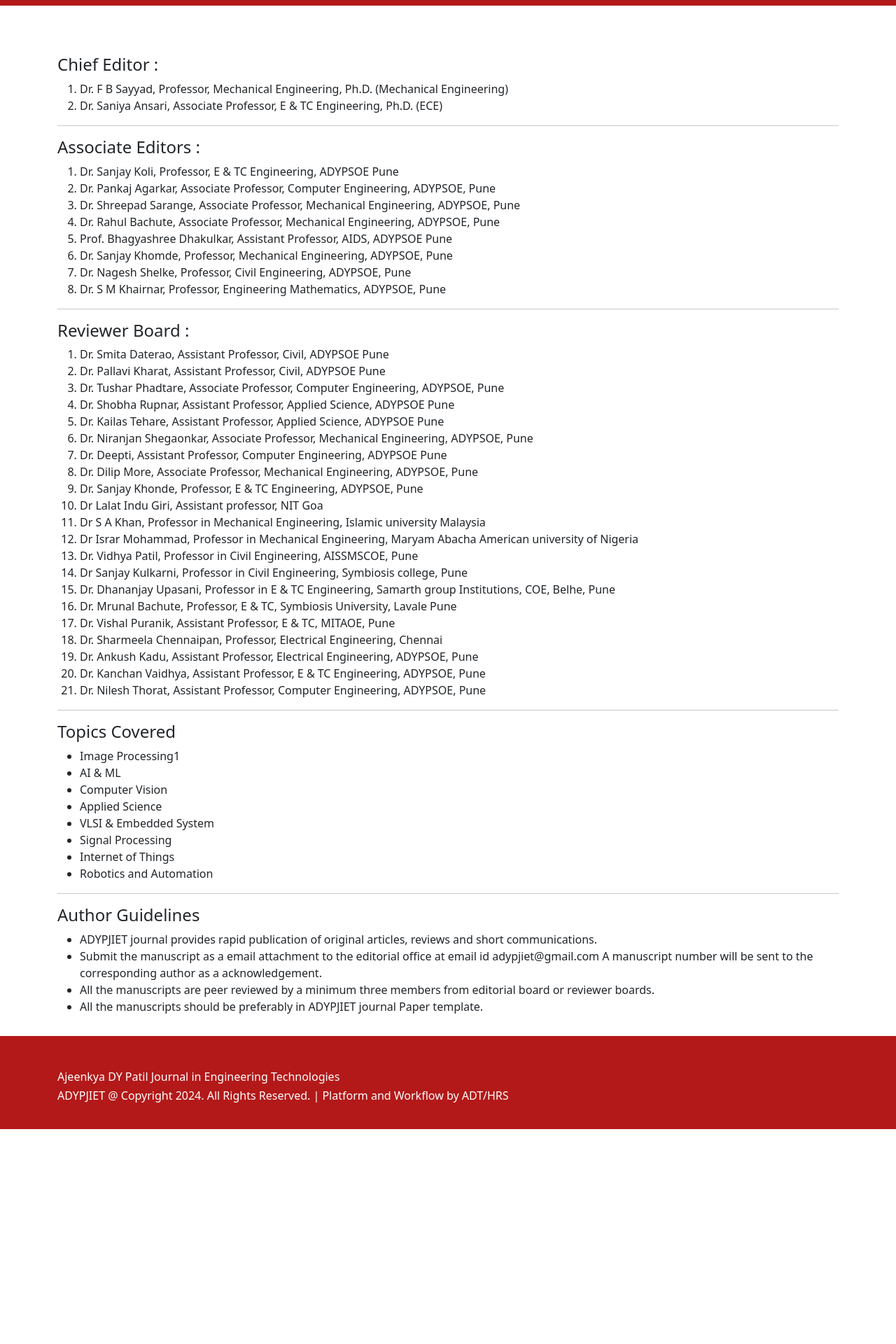
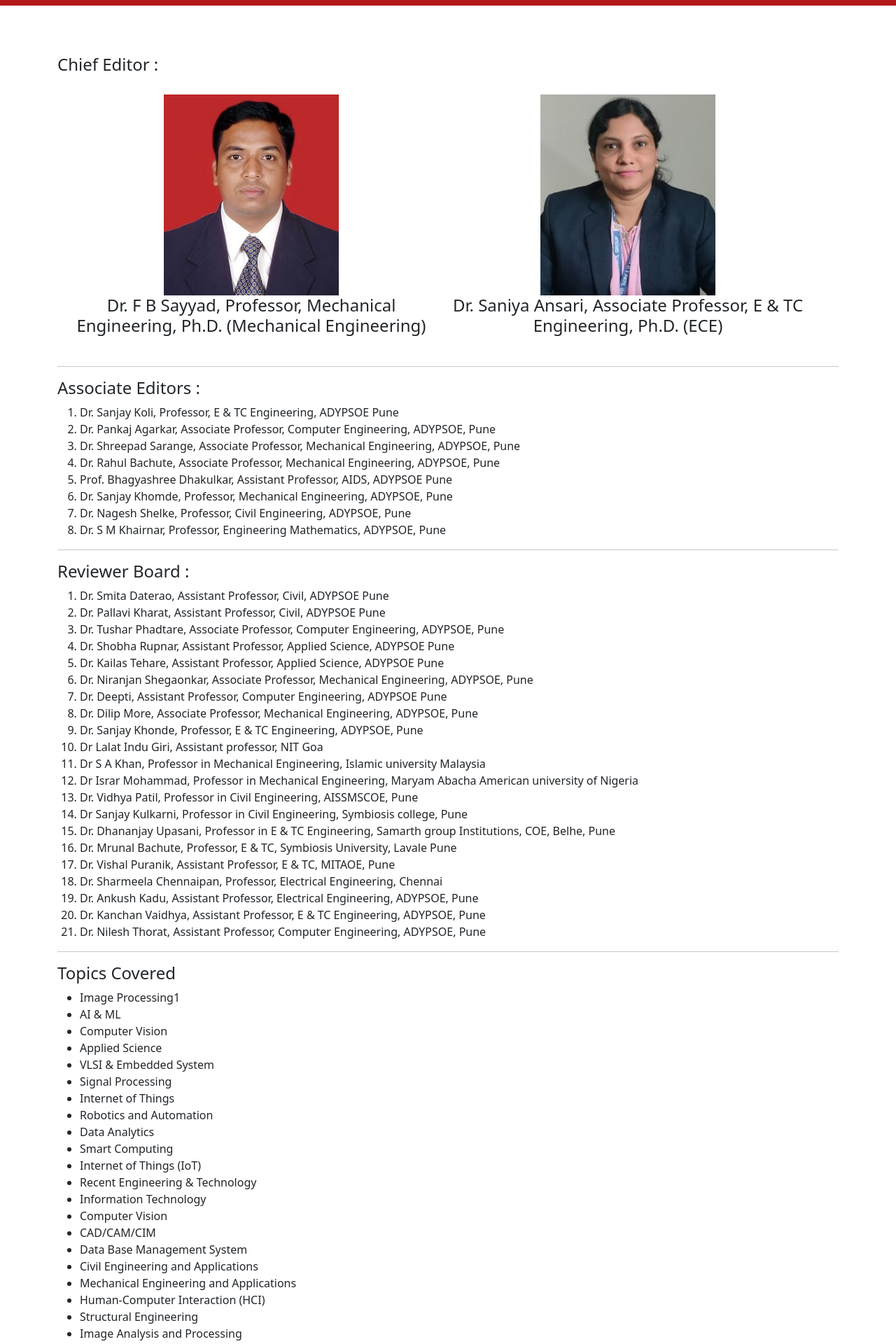
Before and after one commit to harshv06/ADYPU_JOURNAL_FRONTEND, a React (Vite) app: page /editorial in a window 1280 px wide. Shown: the part 220-2140 px from the top of the page at 70% size. Before the commit the page ends 1833 px from the top, so only its background shows below. Built offline with nearby package versions, Linux system fonts and the light colour scheme.

Commit message:
editor images

```diff
--- /dev/null
+++ b/src/components/Editorial.css
@@ -0,0 +1,12 @@
+.editor-image {
+    width: 250px;
+    height: 287px;
+    object-fit: cover;
+    align-items: center;
+}
+
+.main-editor{
+    align-items: center;
+    text-align: center;
+    padding: 20px;
+}
--- a/src/components/Editorial.jsx
+++ b/src/components/Editorial.jsx
@@ -1,6 +1,7 @@
 import React from "react";
 // import {StyleSheet} from 'react'
 import Navbar from "./navbar";
+import "./Editorial.css"
 import Footer from "./Footer";
 
 const Editorial = () => {
@@ -15,7 +16,25 @@
         }}
       >
         <h4>Chief Editor :</h4>
-        <ol>
+        <div className="container row main-editor">
+          <div className="col-md-6">
+            <img
+              className="editor-image"
+              src="src\Images\principal.jpg"
+              alt=""
+            />
+            <h4>Dr. F B Sayyad, Professor, Mechanical Engineering, Ph.D. (Mechanical
+              Engineering)</h4>
+          </div>
+          <div className="col-md-6">
+            <img src="src\Images\sa.jpg" alt=""
+              className="editor-image"
+              />
+            <h4>Dr. Saniya Ansari, Associate Professor, E & TC Engineering, Ph.D.
+              (ECE)</h4>
+          </div>
+        </div>
+        {/* <ol>
           <li>
             Dr. F B Sayyad, Professor, Mechanical Engineering, Ph.D. (Mechanical
             Engineering)
@@ -25,7 +44,7 @@
             Dr. Saniya Ansari, Associate Professor, E & TC Engineering, Ph.D.
             (ECE)
           </li>
-        </ol>
+        </ol> */}
         <hr />
         <h4>Associate Editors :</h4>
         <ol>
@@ -139,6 +158,22 @@
           <li>Signal Processing</li>
           <li>Internet of Things</li>
           <li>Robotics and Automation</li>
+          <li>Data Analytics</li>
+          <li>Smart Computing</li>
+          <li>Internet of Things (IoT)</li>
+          <li>Recent Engineering & Technology</li>
+          <li>Information Technology</li>
+          <li>Computer Vision</li>
+          <li>CAD/CAM/CIM</li>
+          <li>Data Base Management System</li>
+          <li>Civil Engineering and Applications</li>
+          <li>Mechanical Engineering and Applications</li>
+          <li>Human-Computer Interaction (HCI)</li>
+          <li>Structural Engineering</li>
+          <li>Image Analysis and Processing</li>
+          <li>Mobile Computing and Applications</li>
+          <li>Multimedia Communications</li>
+          <li>Network Modelling and Simulation</li>
         </ul>
         <hr />
         <h4>Author Guidelines</h4>
```
Also changed, not shown: src/Images/principal.jpg (added), src/Images/sa.jpg (added).
